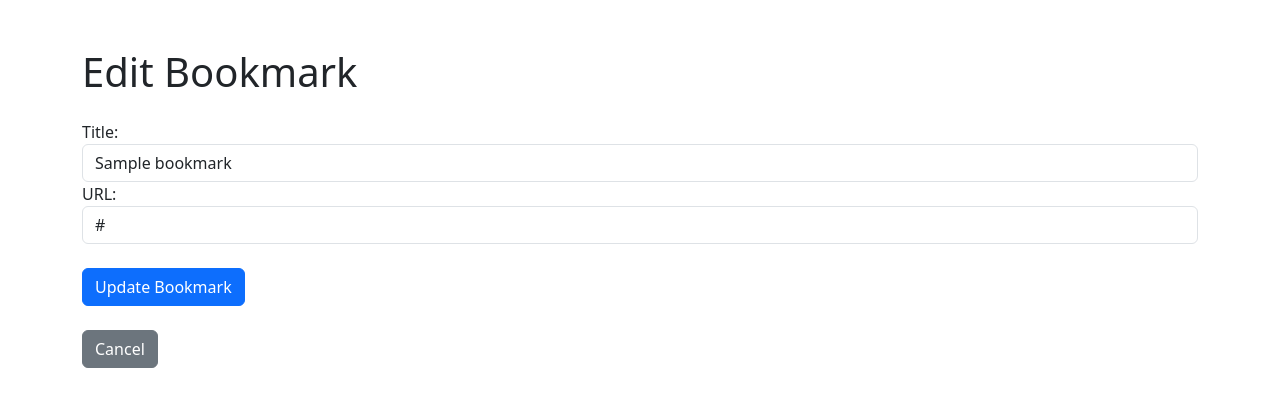
After one commit to GouravDutta-01/Bookmark-Organizer, a Flask app: template templates/edit_bookmark.html in a window 1280 px wide. The commit adds this page. Shown: the top 407 px of the page. Run offline with Flask 3, Linux system fonts and the light colour scheme; the template is opened without the code that fills it: most values are stand-ins (such as "Sample title", 1, 10 or a date in 2020).

Commit message:
Add edit functionality for bookmarks

```diff
--- a/app.py
+++ b/app.py
@@ -36,6 +36,25 @@ def delete_bookmark(bookmark_id):
     # Redirect to the index page after deleting a bookmark
     return redirect(url_for("index"))
 
+# Route for editing a bookmark
+@app.route("/edit_bookmark/<int:bookmark_id>", methods=["GET", "POST"])
+def edit_bookmark(bookmark_id):
+    # Find the bookmark with the specified ID
+    bookmark = next((bm for bm in bookmarks if bm["id"] == bookmark_id), None)
+
+    if bookmark:
+        if request.method == "POST":
+            # Update bookmark details based on the form submission
+            bookmark["title"] = request.form.get("title")
+            bookmark["url"] = request.form.get("url")
+            return redirect(url_for("index"))
+        else:
+            # Render the edit bookmark form
+            return render_template("edit_bookmark.html", bookmark=bookmark)
+    else:
+        # Redirect to the index page if the bookmark is not found
+        return redirect(url_for("index"))
+
 # Run the Flask application
 if __name__ == "__main__":
     app.run(debug=True)
--- /dev/null
+++ b/templates/edit_bookmark.html
@@ -0,0 +1,31 @@
+<!DOCTYPE html>
+<html lang="en">
+<head>
+    <meta charset="UTF-8">
+    <meta name="viewport" content="width=device-width, initial-scale=1.0">
+    <title>Edit Bookmark</title>
+    <link href="https://cdn.jsdelivr.net/npm/bootstrap@5.3.2/dist/css/bootstrap.min.css" rel="stylesheet" integrity="sha384-T3c6CoIi6uLrA9TneNEoa7RxnatzjcDSCmG1MXxSR1GAsXEV/Dwwykc2MPK8M2HN" crossorigin="anonymous">
+</head>
+<body class="container mt-5">
+
+    <h1 class="mb-4">Edit Bookmark</h1>
+
+    <form action="/edit_bookmark/{{ bookmark.id }}" method="post" class="mb-4">
+        <div class="form-group">
+            <label for="title">Title:</label>
+            <input type="text" class="form-control" id="title" name="title" value="{{ bookmark.title }}" required>
+        </div>
+
+        <div class="form-group">
+            <label for="url">URL:</label>
+            <input type="url" class="form-control" id="url" name="url" value="{{ bookmark.url }}" required>
+        </div>
+
+        <button type="submit" class="btn btn-primary mt-4">Update Bookmark</button>
+    </form>
+
+    <a href="{{ url_for('index') }}" class="btn btn-secondary">Cancel</a>
+
+    <script src="https://cdn.jsdelivr.net/npm/bootstrap@5.3.2/dist/js/bootstrap.bundle.min.js" integrity="sha384-C6RzsynM9kWDrMNeT87bh95OGNyZPhcTNXj1NW7RuBCsyN/o0jlpcV8Qyq46cDfL" crossorigin="anonymous"></script>
+</body>
+</html>
--- a/templates/index.html
+++ b/templates/index.html
@@ -32,6 +32,7 @@
             </div>
             <div>
                 <a href="{{ bookmark.url }}" target="_blank" class="btn btn-success btn-md mr-1">Visit</a>
+                <a href="/edit_bookmark/{{ bookmark.id }}" class="btn btn-warning btn-md mr-1">Edit</a>
                 <a href="/delete_bookmark/{{ bookmark.id }}" class="btn btn-danger btn-md">Delete</a>
             </div>
         </li>
```
